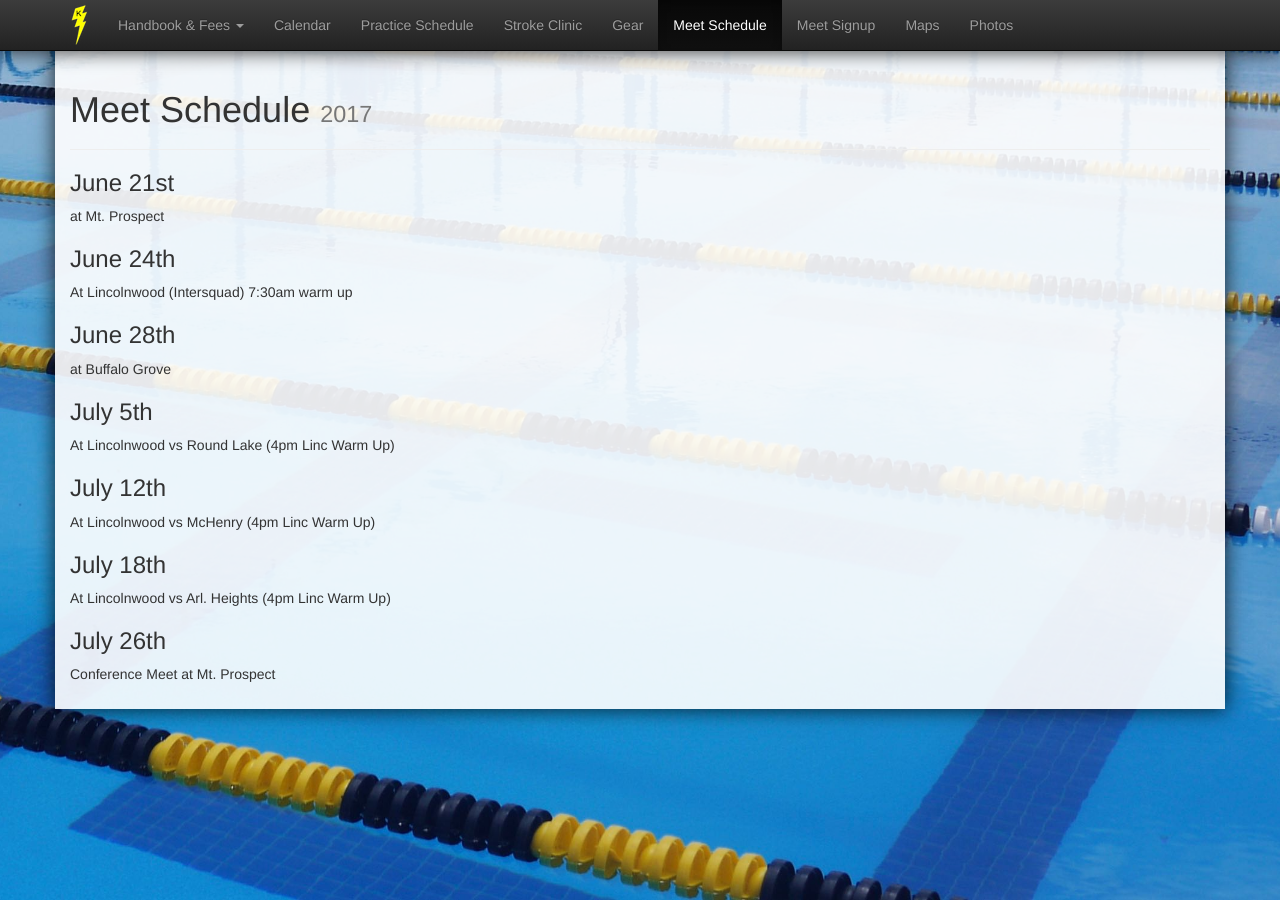
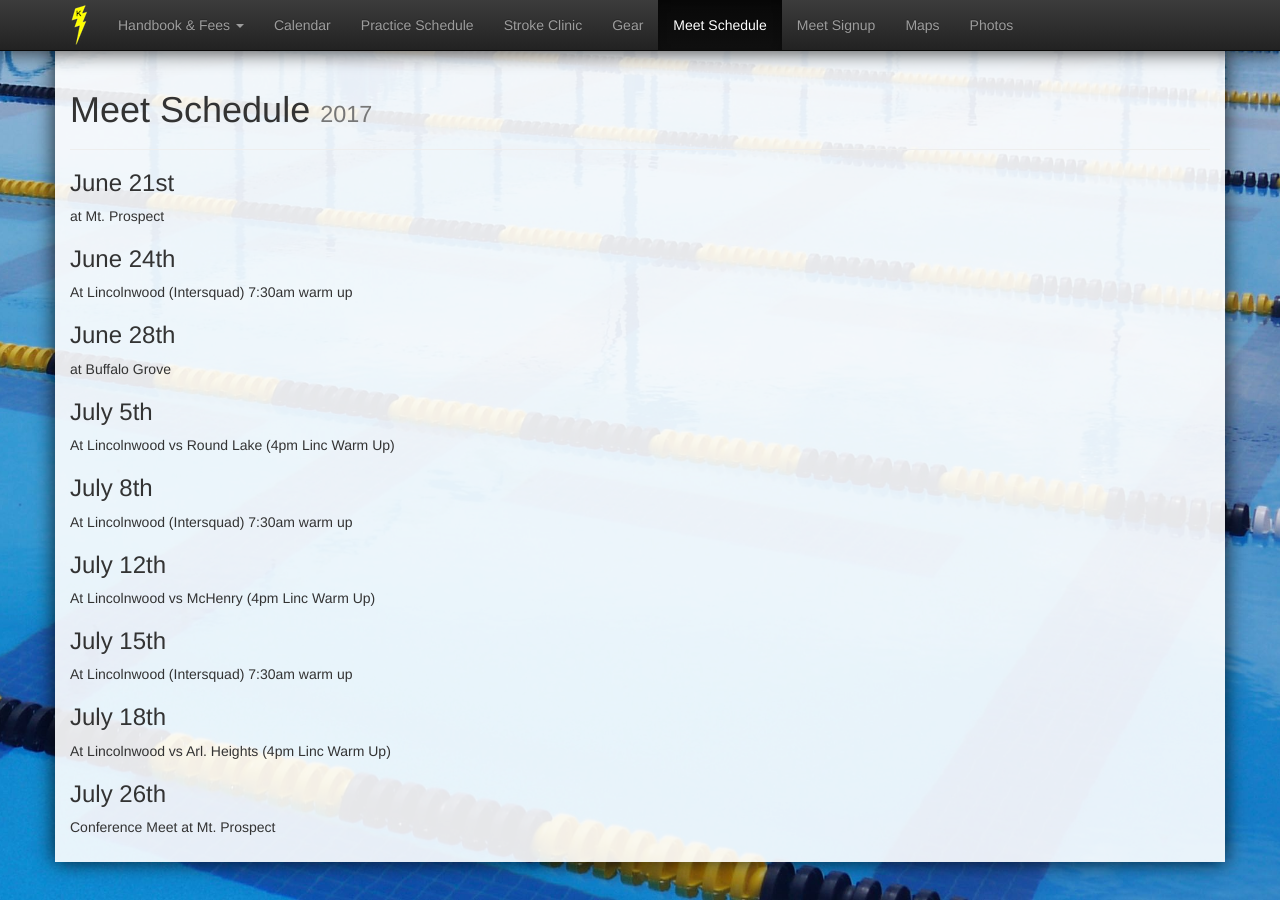
Before and after one commit to schickm/lwlightning.org, a Jekyll site: the page built from meet-schedule.md, in a window 1280 px wide. Built offline with Jekyll 4.4.1, drawn with Linux system fonts in a browser that asks for light colours; nearby versions of some CDN libraries; comment, search, counter and statistics services are not loaded.

Commit message:
add intersquad meets

```diff
--- a/meet-schedule.md
+++ b/meet-schedule.md
@@ -33,8 +33,14 @@ at Buffalo Grove
 ### July 5th
 At Lincolnwood vs Round Lake (4pm Linc Warm Up)
 
+### July 8th
+At Lincolnwood (Intersquad) 7:30am warm up
+
 ### July 12th
 At Lincolnwood vs McHenry (4pm Linc Warm Up)
+
+### July 15th
+At Lincolnwood (Intersquad) 7:30am warm up
 
 ### July 18th
 At Lincolnwood vs Arl. Heights (4pm Linc Warm Up)
```
